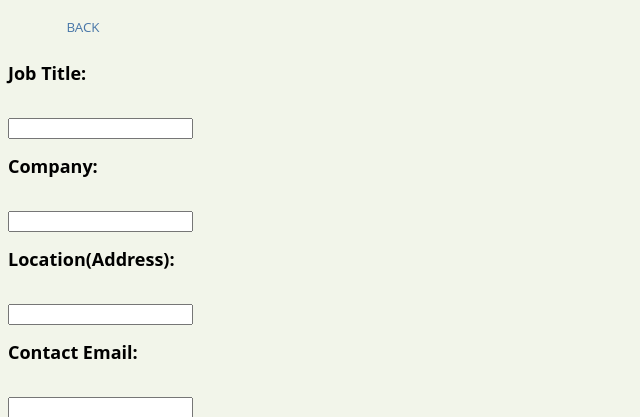
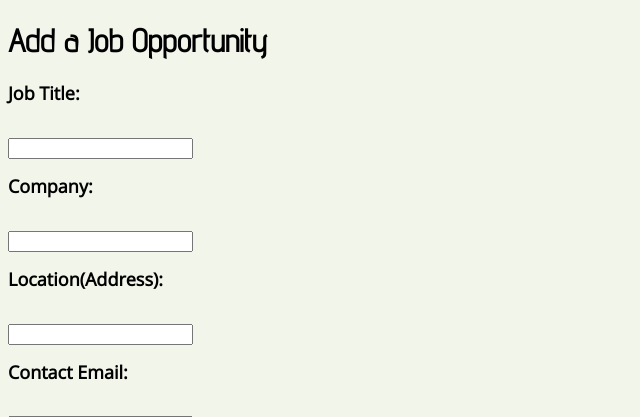
Before and after one commit to shreyashriram/teenhacks2018, a Python web app: template teenhacks-215818/templates/addJob.html in a window 1280 px wide. Shown: the top 417 px of the page, without its empty margins (0-640 px from the left). Run offline with Jinja, Linux system fonts and the light colour scheme; the template is opened without the code that fills it, so the values that code supplies are empty.

Commit message:
css add job

```diff
--- a/teenhacks-215818/templates/addJob.html
+++ b/teenhacks-215818/templates/addJob.html
@@ -3,12 +3,11 @@
   <head>
     <meta charset="utf-8">
     <link  rel="stylesheet" href="../style/educationandjobs.css">
-    <title>Add A Job</title>
+    <link href="https://fonts.googleapis.com/css?family=Advent+Pro|Open+Sans" rel="stylesheet">
+    <title>Add a Job</title>
   </head>
+  <header> <h1>Add a Job Opportunity </h1></header>
   <body>
-    <form action="/jobs" method="get">
-      <button onclick="/jobs">BACK</button>
-    </form>
     <form action="/jobs?job=jobTitle&company=Company&location=address&emailinfo=email&payrate=pay&jobdescription=description" method="post">
         <h2>Job Title:</h2>
         <br>
@@ -52,5 +51,8 @@
 
 
     </form>
+    <form action="/jobs" method="get">
+      <button onclick="/jobs">BACK</button>
+    </form>
   </body>
 </html>
```
Also changed, not shown: 1 other file.
